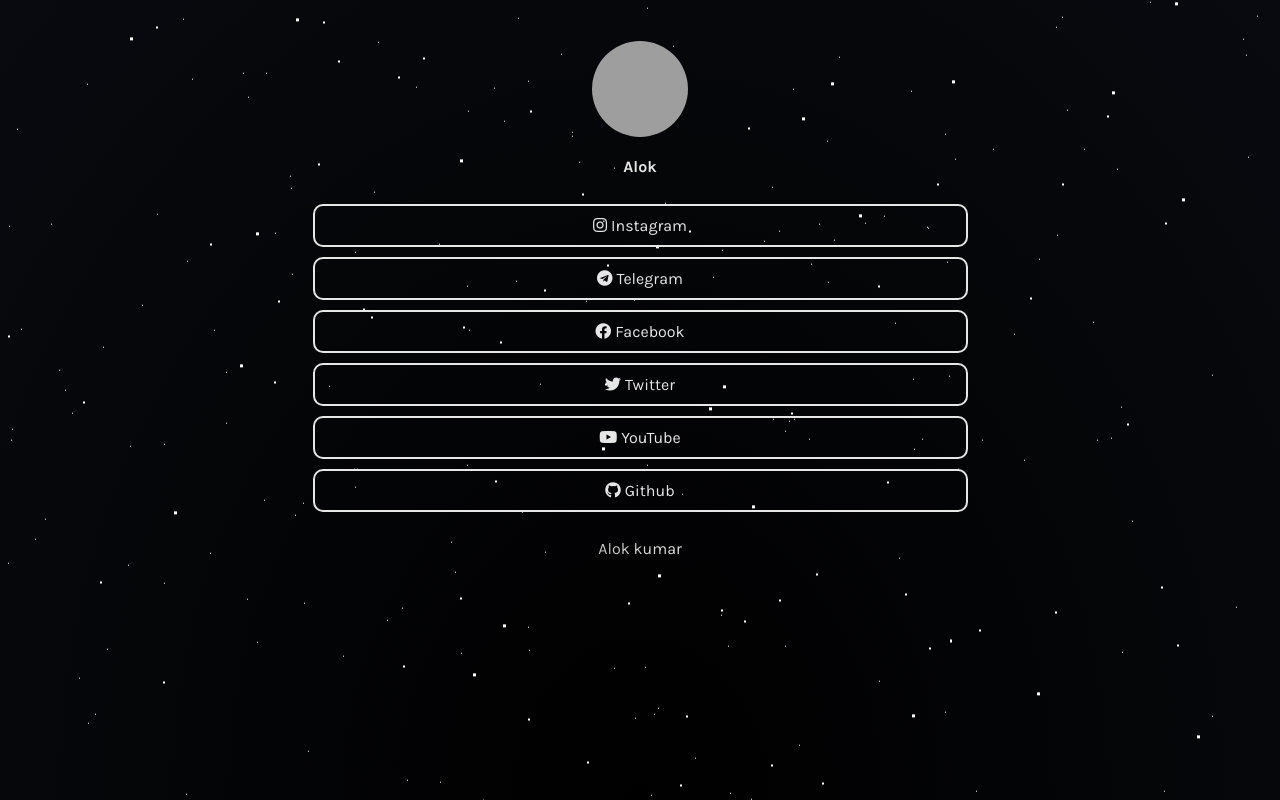
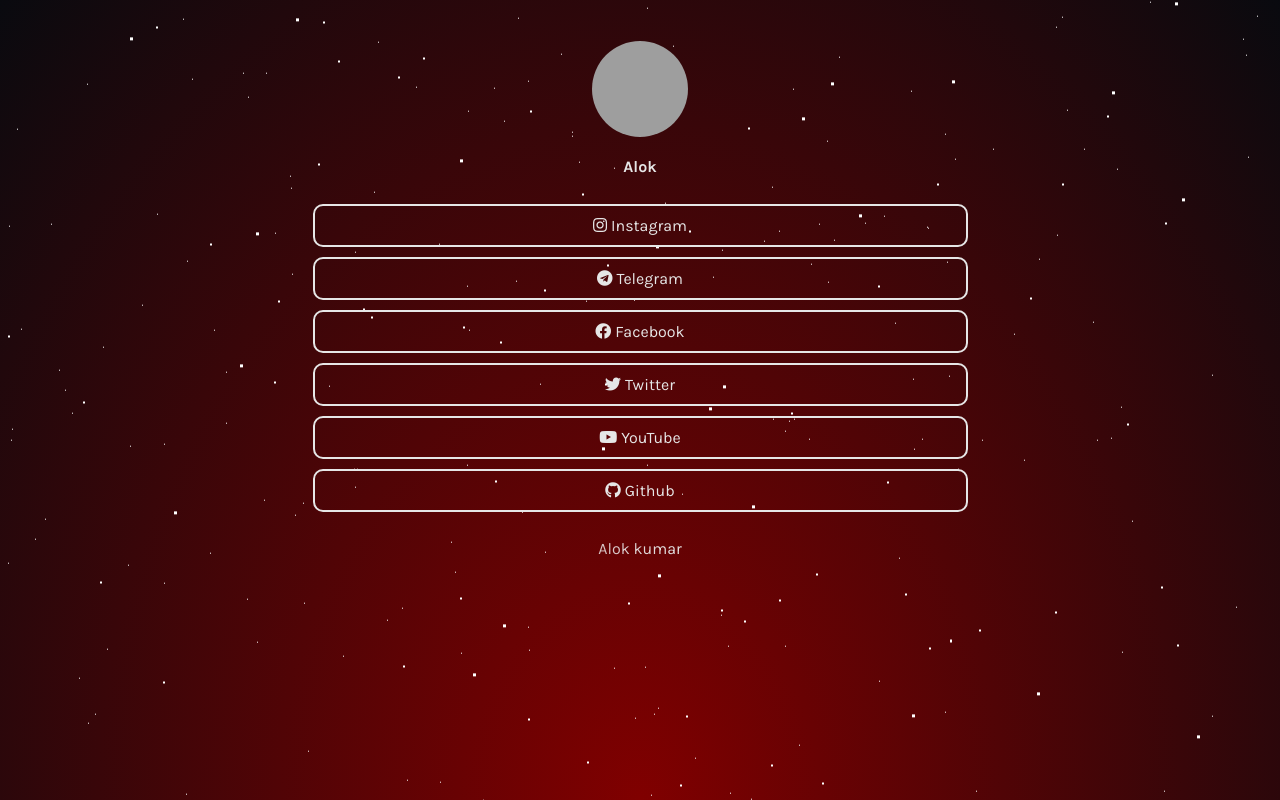
Before and after one commit to Xzen123/site, a plain HTML site: page index.html in a window 1280 px wide. Drawn offline with Linux system fonts and the light colour scheme; grey boxes are pictures that could not be loaded.

Commit message:
Update style.css

```diff
--- a/style.css
+++ b/style.css
@@ -1,7 +1,7 @@
 @import url('https://fonts.googleapis.com/css?family=Karla:400,700&display=swap');
 
 :root {
-    --bgColor: #000000;
+    --bgColor: #800000;
     --bgColor2: #090a0f;
     --accentColor: #E6E6E6;
     --font: 'Karla', sans-serif;
```
